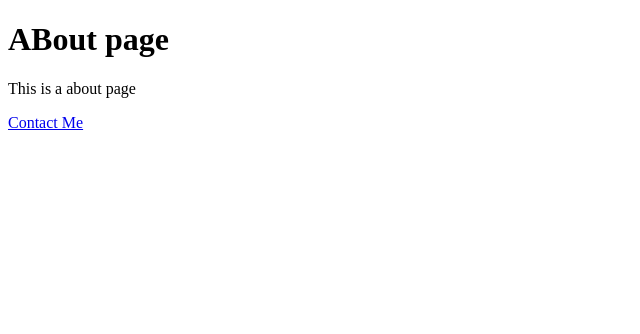
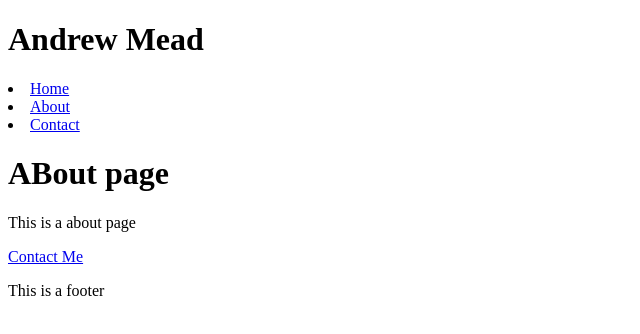
Before and after one commit to JKaram/Gatsby-Tutorial, a Gatsby site: page /about in a window 1280 px wide. Shown: the whole page, without its empty margins (0-640 px from the left). Built offline with nearby package versions, Linux system fonts and the light colour scheme; Gatsby itself is replaced by a stand-in of ours.

Commit message:
header and footer

```diff
--- /dev/null
+++ b/src/components/footer.js
@@ -0,0 +1,11 @@
+import React from 'react'
+
+const Footer = () => {
+    return (
+        <footer>
+            <p>This is a footer</p>
+        </footer>
+    )
+}
+
+export default Footer
--- /dev/null
+++ b/src/components/header.js
@@ -0,0 +1,17 @@
+import React from 'react'
+import { Link } from 'gatsby'
+
+const Header = () => {
+    return (
+        <header>
+            <h1>Andrew Mead</h1>
+            <nav>
+                <li><Link to="/">Home</Link></li>
+                <li> <Link to="/about">About</Link></li>
+                <li> <Link to="/contact">Contact</Link></li>
+            </nav>
+        </header>
+    )
+}
+
+export default Header
--- /dev/null
+++ b/src/components/layout.js
@@ -0,0 +1,16 @@
+import React from 'react'
+
+import Header from './header'
+import Footer from './footer'
+
+const Layout = (props) => {
+    return (
+        <div>
+            <Header/>
+            {props.children}
+            <Footer />
+        </div>
+    )
+}
+
+export default Layout
--- a/src/pages/about.js
+++ b/src/pages/about.js
@@ -1,14 +1,16 @@
 import React from "react"
 import { Link } from "gatsby"
+
+import Layout from '../components/layout'
 
 
 const About = () => {
     return (
-        <div>
+        <Layout>
             <h1>ABout page</h1>
             <p>This is a about page</p>
             <Link to="/contact">Contact Me</Link>
-        </div>
+        </Layout>
     )
 }
 
--- a/src/pages/contact.js
+++ b/src/pages/contact.js
@@ -1,9 +1,10 @@
 import React from "react"
 
+import Layout from '../components/layout'
 
 const Contact = () => {
     return (
-        <div>
+        <Layout>
             <h1>Contact</h1>
             <p>This is a contact page</p>
             <ul>
@@ -14,7 +15,7 @@
             </ul>
 
 
-        </div>
+            </Layout>
     )
 }
 
```
Also changed, not shown: src/pages/blog.js (+5 -3 lines), src/pages/index.js (+9 -5 lines).
